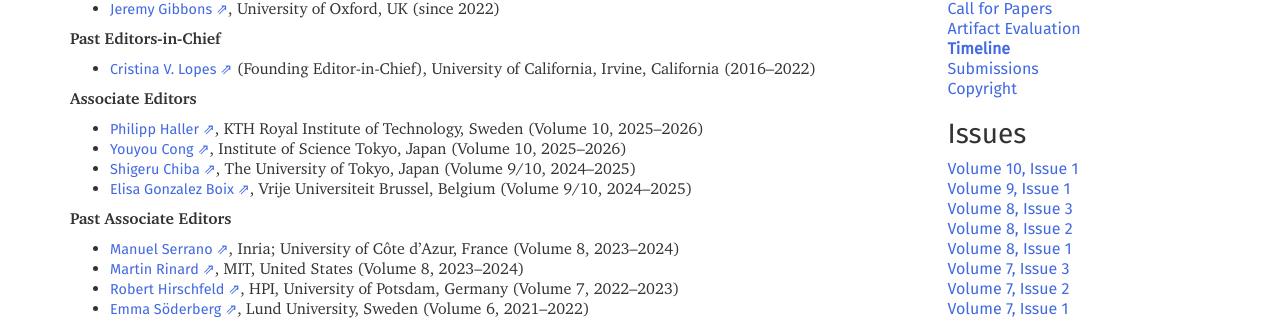
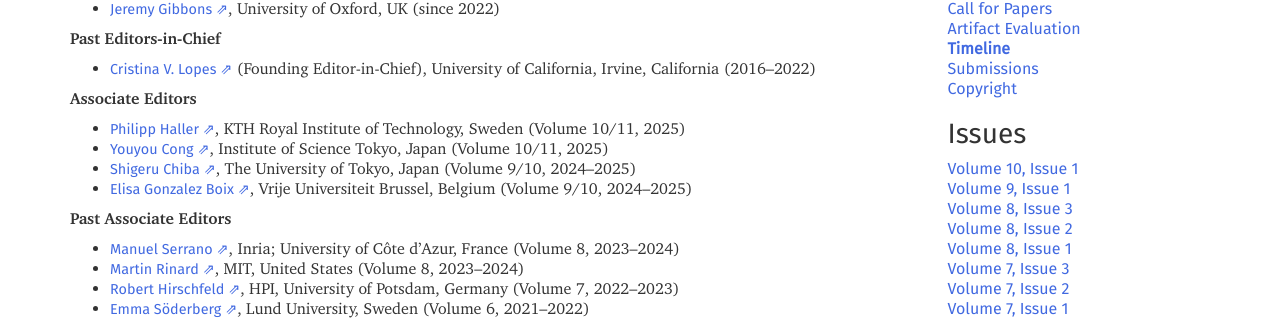
Before and after one commit to programming-journal/programming-journal.github.io, a Jekyll site: the page built from boards/index.markdown, in a window 1280 px wide. Shown: the part 369-689 px from the top of the page. Built offline with Jekyll 4.4.1, drawn with Linux system fonts in a browser that asks for light colours.

Commit message:
Fixing a minor error on the timing info for associate editors

```diff
--- a/boards/index.markdown
+++ b/boards/index.markdown
@@ -16,8 +16,8 @@ order: 500
 
 **Associate Editors**
 
-* [Philipp Haller](https://people.kth.se/~phaller/), KTH Royal Institute of Technology, Sweden (Volume 10, 2025–2026)
-* [Youyou Cong](https://prg.is.titech.ac.jp/people/cong/), Institute of Science Tokyo, Japan (Volume 10, 2025–2026)
+* [Philipp Haller](https://people.kth.se/~phaller/), KTH Royal Institute of Technology, Sweden (Volume 10/11, 2025)
+* [Youyou Cong](https://prg.is.titech.ac.jp/people/cong/), Institute of Science Tokyo, Japan (Volume 10/11, 2025)
 * [Shigeru Chiba](https://www.csg.ci.i.u-tokyo.ac.jp/en/), The University of Tokyo, Japan (Volume 9/10, 2024–2025)
 * [Elisa Gonzalez Boix](https://soft.vub.ac.be/disco/elisa/), Vrije Universiteit Brussel, Belgium (Volume 9/10, 2024–2025)
 
```
